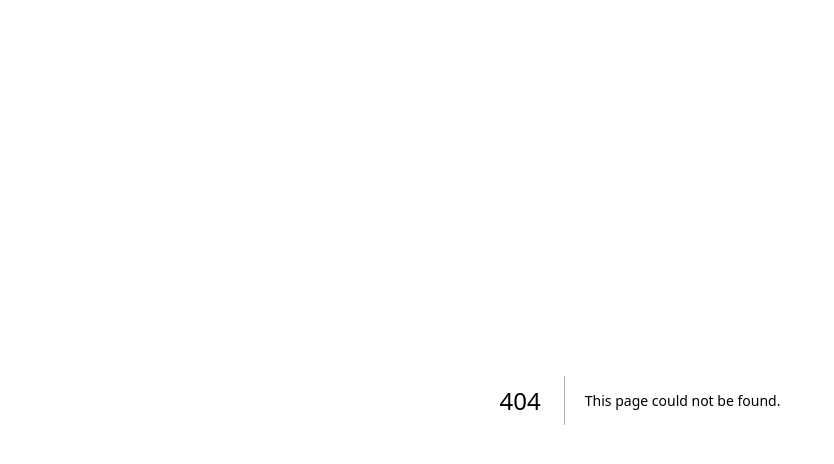
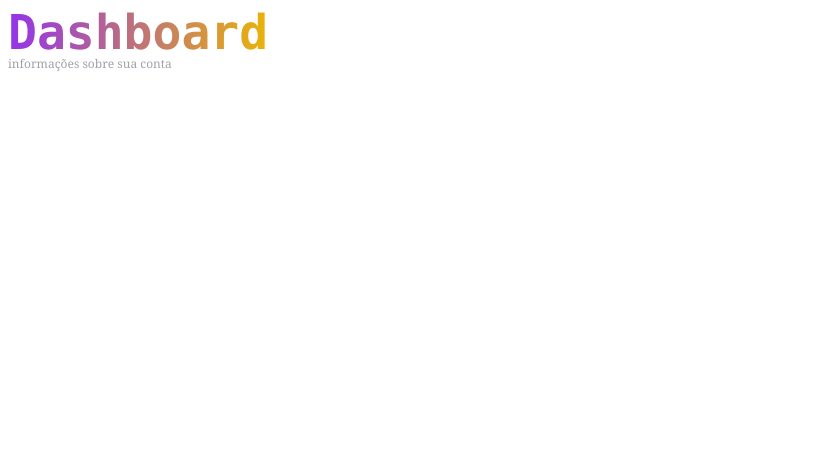
Before and after one commit to maryson011/repo-js, a Next.js app in the folder FundamentosReact/react-tailwind/: page /extras/tipografia in a window 1280 px wide. Before the commit this address had no page. Shown: the top 464 px of the page, without its empty margins (0-834 px from the left). Built offline with nearby package versions, Linux system fonts and the light colour scheme.

Commit message:
feat: extras (react-tailwind)

```diff
--- /dev/null
+++ b/FundamentosReact/react-tailwind/src/components/template/titulo.tsx
@@ -0,0 +1,17 @@
+interface TituloProps {
+    principal: string
+    secundario: string
+    gradiente?: boolean
+}
+
+export default function Titulo(props: TituloProps) {
+    return (
+        <div className="flex flex-col items-start p-2">
+            <span className={`
+                    text-5xl font-bold font-mono
+                    ${props.gradiente ? 'bg-gradient-to-r from-purple-600 to-yellow-500 bg-clip-text text-transparent' : ''}
+                `}>{props.principal}</span>
+            <span className="text-xs font-thin font-serif text-zinc-400">{props.secundario}</span>
+        </div>
+    )
+}
--- /dev/null
+++ b/FundamentosReact/react-tailwind/src/pages/extras/background.tsx
@@ -0,0 +1,11 @@
+export default function Background() {
+    return (
+        <div className={`
+            flex justify-center items-center
+            h-screen
+            bg-gradient-to-br from-violet-950 via-orange-600 to-yellow-500
+        `}>
+            Background
+        </div>
+    )
+}
--- /dev/null
+++ b/FundamentosReact/react-tailwind/src/pages/extras/container.tsx
@@ -0,0 +1,7 @@
+export default function Container() {
+    return (
+        <div className="bg-red-500 container mx-auto my-10">
+            Container
+        </div>
+    )
+}
--- /dev/null
+++ b/FundamentosReact/react-tailwind/src/pages/extras/tipografia.tsx
@@ -0,0 +1,9 @@
+import Titulo from "@/components/template/titulo";
+
+export default function Tipografia() {
+    return (
+        <div>
+            <Titulo principal="Dashboard" secundario="informações sobre sua conta" gradiente/>
+        </div>
+    )
+}
```
